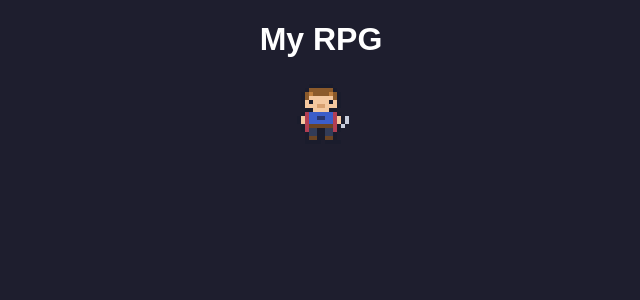
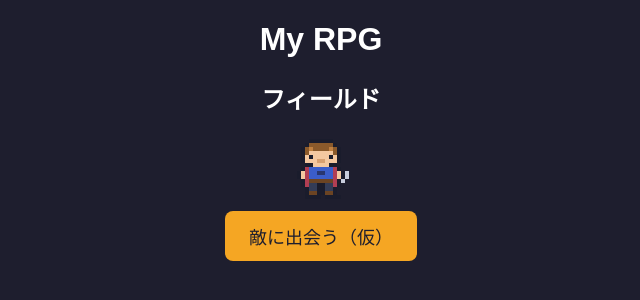
Before and after one commit to snaooo9331-max/my-rpg, a website built with Vite: page index.html in a window 1280 px wide. Shown: the whole page, without its empty margins (319-959 px from the left). Built offline with nearby package versions, Linux system fonts and the light colour scheme.

Commit message:
フィールドとバトルの画面切り替えを追加

```diff
--- /dev/null
+++ b/src/battle.ts
@@ -0,0 +1,22 @@
+import { changeScene } from "./scene";
+
+export function setupBattle(root: HTMLElement) {
+  root.innerHTML = `
+    <h2>バトル</h2>
+    <p>まものがあらわれた！</p>
+    <p id="battle-log"></p>
+    <button id="attack-button">たたかう</button>
+    <button id="run-button">にげる</button>
+  `;
+
+  root.querySelector("#run-button")?.addEventListener("click", () => {
+    changeScene("field");
+  });
+
+  root.querySelector("#attack-button")?.addEventListener("click", () => {
+    const log = root.querySelector("#battle-log");
+    if (log) {
+      log.textContent = "勇者のこうげき";
+    }
+  });
+}
--- /dev/null
+++ b/src/field.ts
@@ -0,0 +1,15 @@
+import { changeScene } from "./scene";
+
+export function setupField(root: HTMLElement) {
+  root.innerHTML = `
+    <h2>フィールド</h2>
+    <img src="assets/hero.png" class="sprite" alt="勇者">
+    <div>
+      <button id="encounter-button">敵に出会う（仮）</button>
+    </div>
+  `;
+
+  root.querySelector("#encounter-button")?.addEventListener("click", () => {
+    changeScene("battle");
+  });
+}
--- a/src/main.ts
+++ b/src/main.ts
@@ -1,10 +1,24 @@
 import "./style.css";
+import { setupField } from "./field";
+import { setupBattle } from "./battle";
+import { changeScene } from "./scene";
 
 const app = document.querySelector<HTMLDivElement>("#app");
 
 if (app) {
   app.innerHTML = `
     <h1>My RPG</h1>
-    <img src="assets/hero.png" class="sprite" alt="勇者">
+    <div id="field-screen"></div>
+    <div id="battle-screen"></div>
   `;
+
+  const fieldScreen = document.getElementById("field-screen");
+  const battleScreen = document.getElementById("battle-screen");
+
+  if (fieldScreen && battleScreen) {
+    setupField(fieldScreen);
+    setupBattle(battleScreen);
+  }
+
+  changeScene("field");
 }
--- /dev/null
+++ b/src/scene.ts
@@ -0,0 +1,14 @@
+export type Scene = "field" | "battle";
+
+let currentScene: Scene = "field";
+
+export function getScene(): Scene {
+  return currentScene;
+}
+
+export function changeScene(next: Scene) {
+  currentScene = next;
+
+  document.getElementById("field-screen")?.classList.toggle("hidden", next !== "field");
+  document.getElementById("battle-screen")?.classList.toggle("hidden", next !== "battle");
+}
--- a/src/style.css
+++ b/src/style.css
@@ -11,3 +11,18 @@ body {
   height: 64px;
   image-rendering: pixelated;
 }
+
+.hidden {
+  display: none;
+}
+
+button {
+  font-size: 18px;
+  padding: 12px 24px;
+  margin: 8px;
+  border: none;
+  border-radius: 8px;
+  background-color: #f5a623;
+  color: #1e1e2e;
+  cursor: pointer;
+}
```
